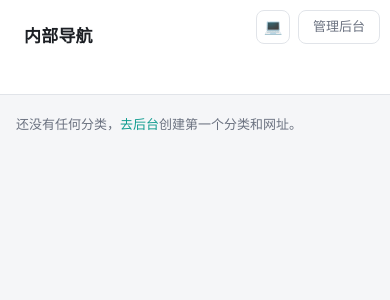
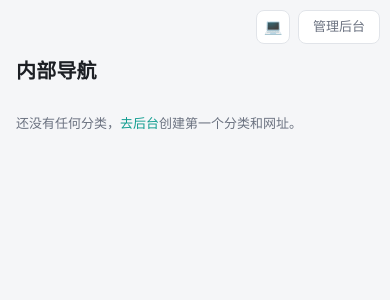
Before and after one commit to lewsuy/nav-portal, a Flask app: page / in a window 390 px wide. Shown: the top 300 px of the page. Run offline with Flask 3, Linux system fonts and the light colour scheme; data that the repository does not hold is empty.

Commit message:
refactor: 首页去掉左侧导航栏，改为单栏纵向滚动浏览

```diff
--- a/static/css/style.css
+++ b/static/css/style.css
@@ -101,6 +101,20 @@
   flex: 1;
   padding: 64px 36px 60px;
   min-width: 0;
+}
+
+.content-standalone {
+  max-width: 1180px;
+  margin: 0 auto;
+  padding: 72px 40px 60px;
+}
+
+.page-title {
+  font-size: 20px;
+  font-weight: 600;
+  color: var(--text);
+  margin: 0 0 28px;
+  letter-spacing: 0.2px;
 }
 
 .cat-section {
@@ -283,4 +297,5 @@
   }
   .cat-nav { flex-direction: row; flex-wrap: wrap; }
   .content { padding: 20px 16px 40px; }
+  .content-standalone { padding: 56px 16px 40px; }
 }
--- a/static/js/main.js
+++ /dev/null
@@ -1,30 +0,0 @@
-(function () {
-  var links = Array.prototype.slice.call(document.querySelectorAll(".cat-link"));
-  var sections = links
-    .map(function (l) {
-      return document.getElementById(l.dataset.target);
-    })
-    .filter(Boolean);
-
-  function setActive(id) {
-    links.forEach(function (l) {
-      l.classList.toggle("active", l.dataset.target === id);
-    });
-  }
-
-  if ("IntersectionObserver" in window && sections.length) {
-    var observer = new IntersectionObserver(
-      function (entries) {
-        entries.forEach(function (entry) {
-          if (entry.isIntersecting) setActive(entry.target.id);
-        });
-      },
-      { rootMargin: "-10% 0px -70% 0px" }
-    );
-    sections.forEach(function (s) {
-      observer.observe(s);
-    });
-  }
-
-  if (sections.length) setActive(sections[0].id);
-})();
--- a/templates/index.html
+++ b/templates/index.html
@@ -10,17 +10,10 @@
 <body>
 {% set show_admin_link = true %}
 {% include "_topbar.html" %}
-<div class="layout">
-  <aside class="sidebar">
-    <div class="brand">内部导航</div>
-    <nav class="cat-nav" id="catNav">
-      {% for g in groups %}
-      <a href="#cat-{{ g.category.id }}" class="cat-link" data-target="cat-{{ g.category.id }}">{{ g.category.name }}</a>
-      {% endfor %}
-    </nav>
-  </aside>
 
-  <main class="content">
+<main class="content content-standalone">
+  <h1 class="page-title">内部导航</h1>
+
   {% for g in groups %}
   <section class="cat-section" id="cat-{{ g.category.id }}">
     <h2>{{ g.category.name }}</h2>
@@ -47,9 +40,7 @@
   <div class="empty-hint">还没有任何分类，<a href="/admin" style="color:var(--accent)">去后台</a>创建第一个分类和网址。</div>
   {% endif %}
 </main>
-</div>
 
 <script src="/static/js/theme.js"></script>
-<script src="/static/js/main.js"></script>
 </body>
 </html>
```
Lines whose indentation alone changed are shown as unchanged.
